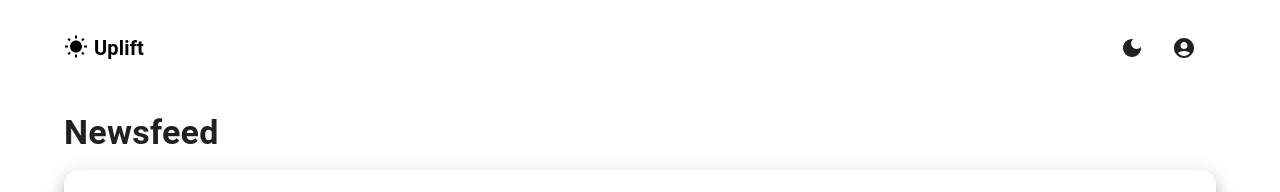
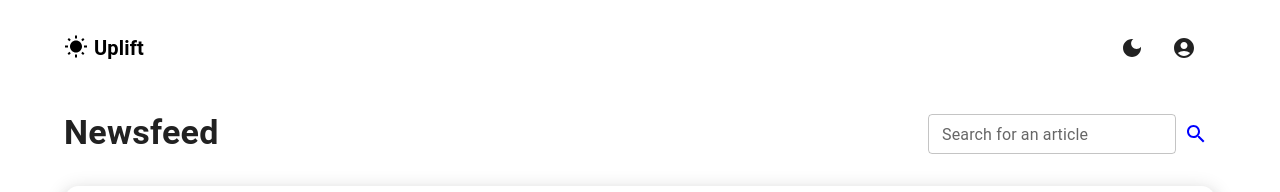
Before and after one commit to CSESoc-Hackathon-Uplift/Frontend, a React (Create React App) app in the folder client/: page /home in a window 1280 px wide. Shown: the top 192 px of the page. Built offline with nearby package versions, Linux system fonts and the light colour scheme; grey boxes are pictures that could not be loaded.

Commit message:
added search bar that is saved to a value

```diff
--- a/client/src/pages/Home.tsx
+++ b/client/src/pages/Home.tsx
@@ -2,6 +2,9 @@ import { useContext, useState } from 'react'
 
 import { Box, Button, Card, CardContent, CardMedia, Container, CssBaseline, Grid, Stack, Typography } from '@mui/material'
 import { StarRounded } from '@mui/icons-material'
+import IconButton from '@mui/material/IconButton'
+import SearchIcon from '@mui/icons-material/Search'
+import TextField from '@mui/material/TextField'
 
 import stays from '../assets/stays.json'
 
@@ -13,18 +16,35 @@ const Home = (clickCount, setClickCount) => {
   const [location, setLocation] = useState<null | String>(null)
   const [guests, setGuests] = useState<number>(0)
 
+  const [searchQuery, setSearchQuery] = useState('')
+
   const filteredStays = stays.filter((stay) => (location === null || stay.city + ', ' + stay.country === location) && stay.maxGuests >= guests)
+
+  const SearchBar = ({ searchQuery, setSearchQuery }) => (
+    <form>
+      <TextField
+        id="search-bar"
+        className="text"
+        onInput={(e) => {
+          console.log(searchQuery)
+          setSearchQuery((e.target as HTMLInputElement).value)
+          console.log(searchQuery)
+        }}
+        label="Search for an article"
+        variant="outlined"
+        placeholder="Search..."
+        value={searchQuery}
+        size="small"
+      />
+      <IconButton type="submit" aria-label="search">
+        <SearchIcon style={{ fill: 'blue' }} />
+      </IconButton>
+    </form>
+  )
 
   const newsList = (
     <Container>
       <Grid container spacing={2} paddingY={2} sx={{ maxWidth: 'lg' }}>
-        <Grid item xs={12}>
-          <Box display={'flex'} justifyContent={'space-between'} alignItems={'flex-end'}>
-            <Typography variant="h4" component="h2" sx={{ fontWeight: 'bold' }}>
-              Newsfeed
-            </Typography>
-          </Box>
-        </Grid>
         {filteredStays.map((stay) => {
           return (
             <Grid item xs={12} sm={12} lg={12}>
@@ -108,7 +128,23 @@ const Home = (clickCount, setClickCount) => {
     </Container>
   )
 
-  return <div>{newsList}</div>
+  return (
+    <div>
+      <Container>
+        <Grid container spacing={2} paddingY={2} sx={{ maxWidth: 'lg' }}>
+          <Grid item xs={12}>
+            <Box display={'flex'} justifyContent={'space-between'} alignItems={'flex-end'}>
+              <Typography variant="h4" component="h2" sx={{ fontWeight: 'bold' }}>
+                Newsfeed
+              </Typography>
+              <SearchBar searchQuery={searchQuery} setSearchQuery={setSearchQuery} />
+            </Box>
+          </Grid>
+        </Grid>
+      </Container>
+      {newsList}
+    </div>
+  )
 }
 
 export default Home
--- a/client/src/pages/cardAnimation.css
+++ b/client/src/pages/cardAnimation.css
@@ -1,5 +1,4 @@
 .newsCard:hover {
-    transform: scale(0.9, 0.9);
-    box-shadow: 1px 1px 9px 4px rgba(28, 28, 28, 0.25),
-      -1px -1px 9px 4px rgba(31, 30, 30, 0.22);
-  }
+  transform: scale(0.9, 0.9);
+  box-shadow: 5px 5px 30px 15px rgba(0, 0, 0, 0.25), -5px -5px 30px 15px rgba(0, 0, 0, 0.22);
+}
```
Also changed, not shown: client/src/components/SearchBar.jsx (added, +8 -0 lines).
